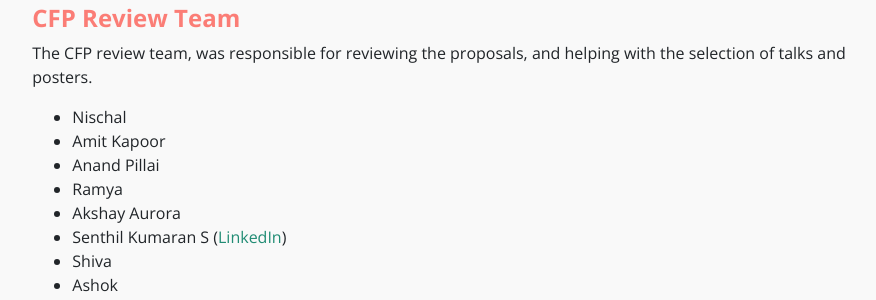
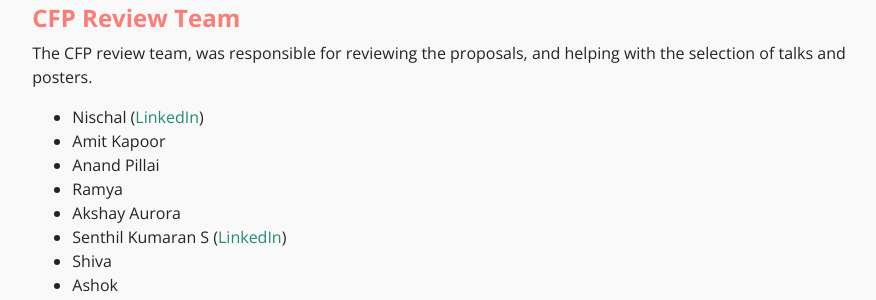
Before and after one commit to PySangamam/website, a Jekyll site: the page built from credits.html, in a window 1280 px wide and 900 px high, scrolled down 934 px. Shown: the part 154-454 px from the top of the window, without its empty margins (191-1067 px from the left). Built offline with Jekyll 4.4.1, drawn with Linux system fonts in a browser that asks for light colours.

Commit message:
Update credits.html

```diff
--- a/credits.html
+++ b/credits.html
@@ -66,7 +66,7 @@
 	  posters.
         </p>
         <ul>
-	  <li>Nischal</li>
+	  <li>Nischal (<a href="https://www.linkedin.com/in/nischalhp/">LinkedIn</a>)</li>
 	  <li>Amit Kapoor</li>
 	  <li>Anand Pillai</li>
 	  <li>Ramya</li>
```
